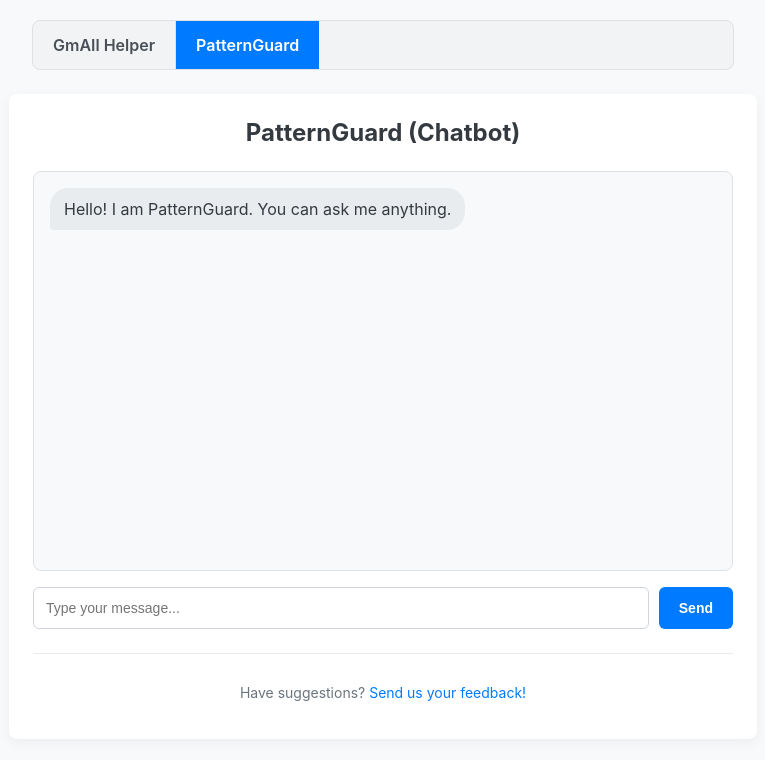
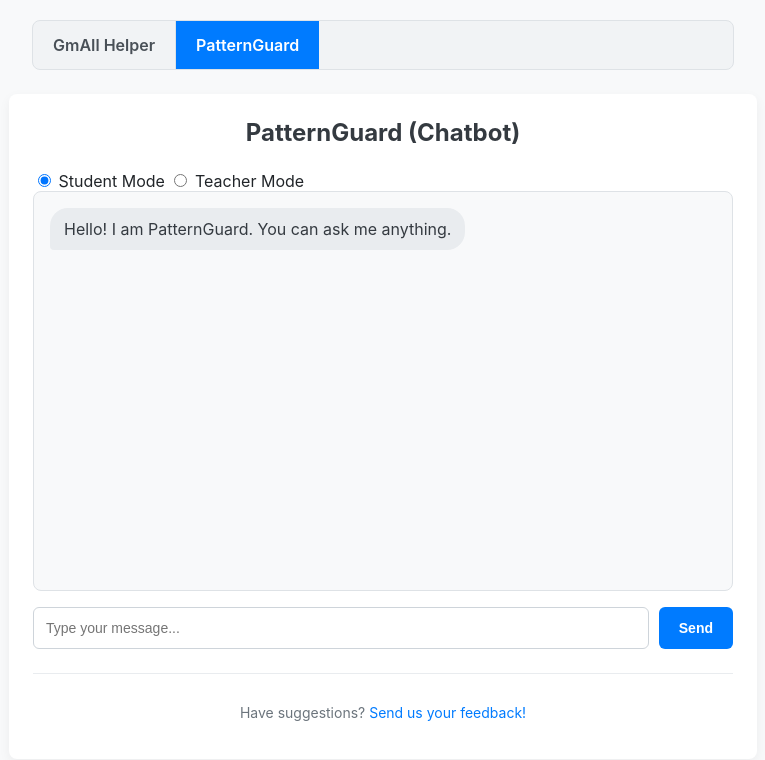
Before and after one commit to nomersabinianobarcelona-blip/ai-assistant-website, a website: page public/patternguard.html in a window 1280 px wide. Shown: the whole page, without its empty margins (257-1022 px from the left). Drawn offline with Linux system fonts and the light colour scheme.

Commit message:
Update patternguard.html

```diff
--- a/public/patternguard.html
+++ b/public/patternguard.html
@@ -17,6 +17,16 @@
     <div class="main-container">
       <h1>PatternGuard (Chatbot)</h1>
 
+      <div class="mode-selector">
+        <label
+          ><input type="radio" name="mode" value="student" checked /> Student
+          Mode</label
+        >
+        <label
+          ><input type="radio" name="mode" value="teacher" /> Teacher Mode</label
+        >
+      </div>
+
       <div class="chat-container" id="chat-window">
         <div class="message ai">
           Hello! I am PatternGuard. You can ask me anything.
@@ -30,7 +40,7 @@
           placeholder="Type your message..."
           autocomplete="off"
         />
-        <button type="submit" id="send-button">Send</button>
+        <button type="submit"id="send-button">Send</button>
       </form>
 
       <div class="loading" id="loading-message">Loading...</div>
@@ -43,7 +53,8 @@
             href="mailto:your-email@example.com,dev2@example.com?subject=COD3.ai Suggestion"
             >Send us your feedback!</a
           >
-        </p> </footer>
+        </p>
+      </footer>
     </div>
     <script src="client.js"></script>
   </body>
```
